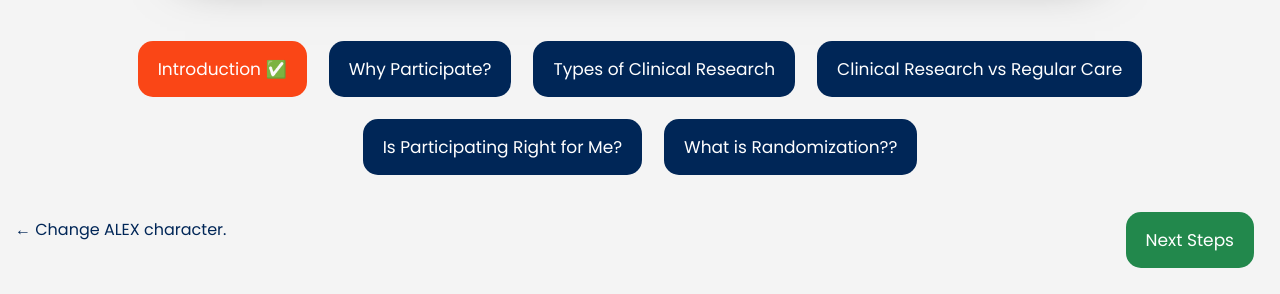
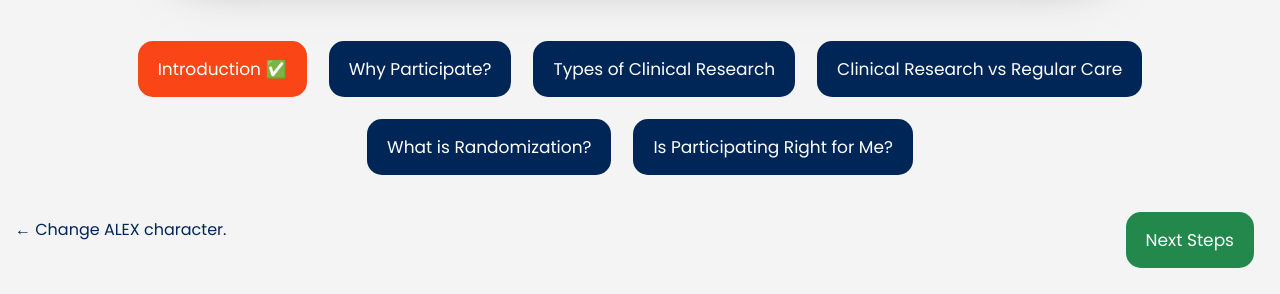
Before and after one commit to vergadmin/ClinicalResearch101, a plain HTML site: page index.html in a window 1280 px wide. Both pictures are taken after a click on the picture 402 px from the left and 486 px from the top of the page. Shown: the part 645-939 px from the top of the page. Drawn offline with Linux system fonts and the light colour scheme.

Commit message:
fix video order

```diff
--- a/index.html
+++ b/index.html
@@ -45,8 +45,8 @@
             <button id="q1" class="button blue" onclick="addActiveClass(this)">Why Participate?</button>
             <button id="q2" class="button blue" onclick="addActiveClass(this)">Types of Clinical Research</button>
             <button id="q3" class="button blue" onclick="addActiveClass(this)">Clinical Research vs Regular Care</button>
+            <button id="q5" class="button blue" onclick="addActiveClass(this)">What is Randomization?</button>
             <button id="q4" class="button blue" onclick="addActiveClass(this)">Is Participating Right for Me?</button>
-            <button id="q5" class="button blue" onclick="addActiveClass(this)">What is Randomization??</button>
         </div>
 
         <div id="likert" class="buttons">
```
